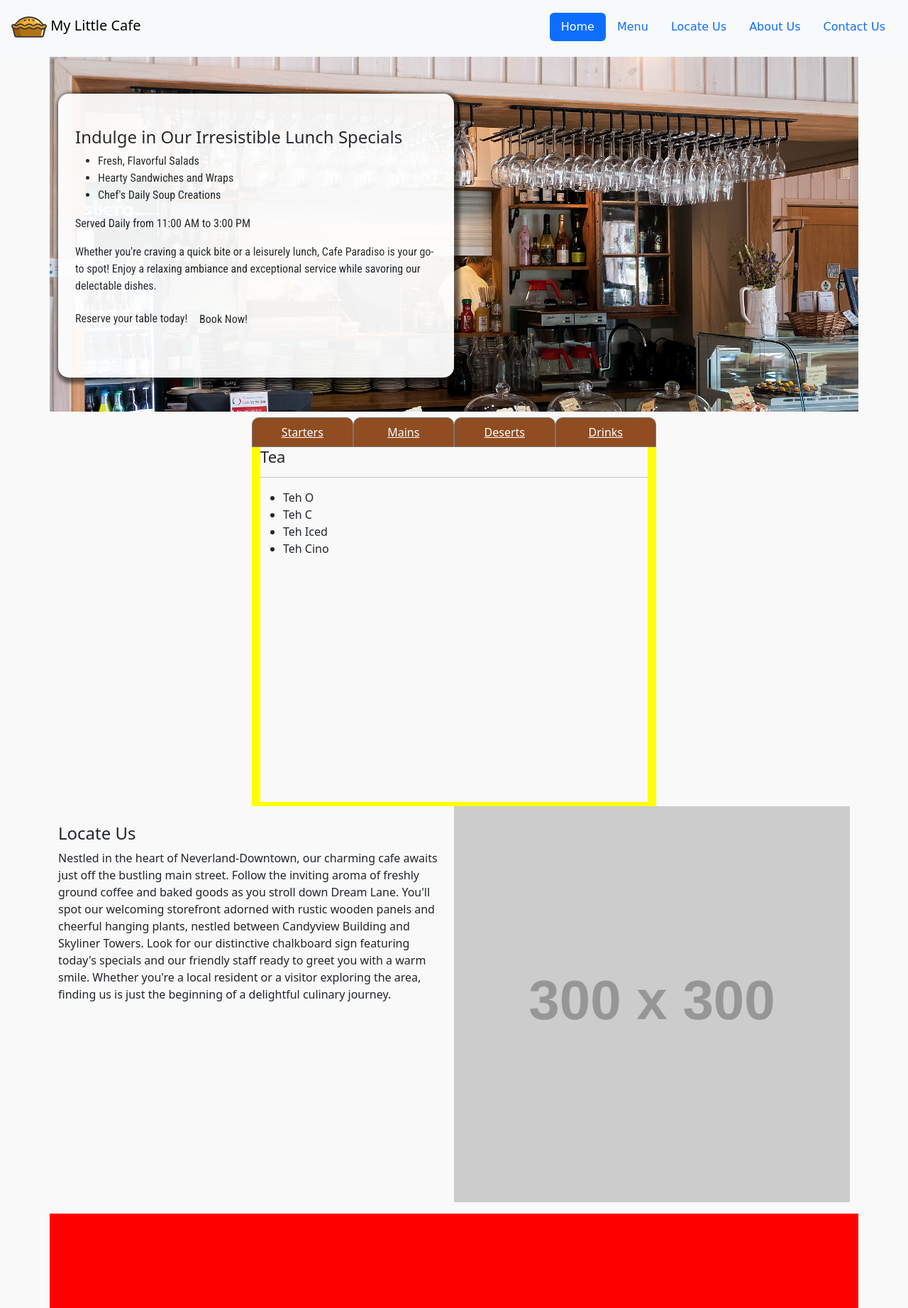
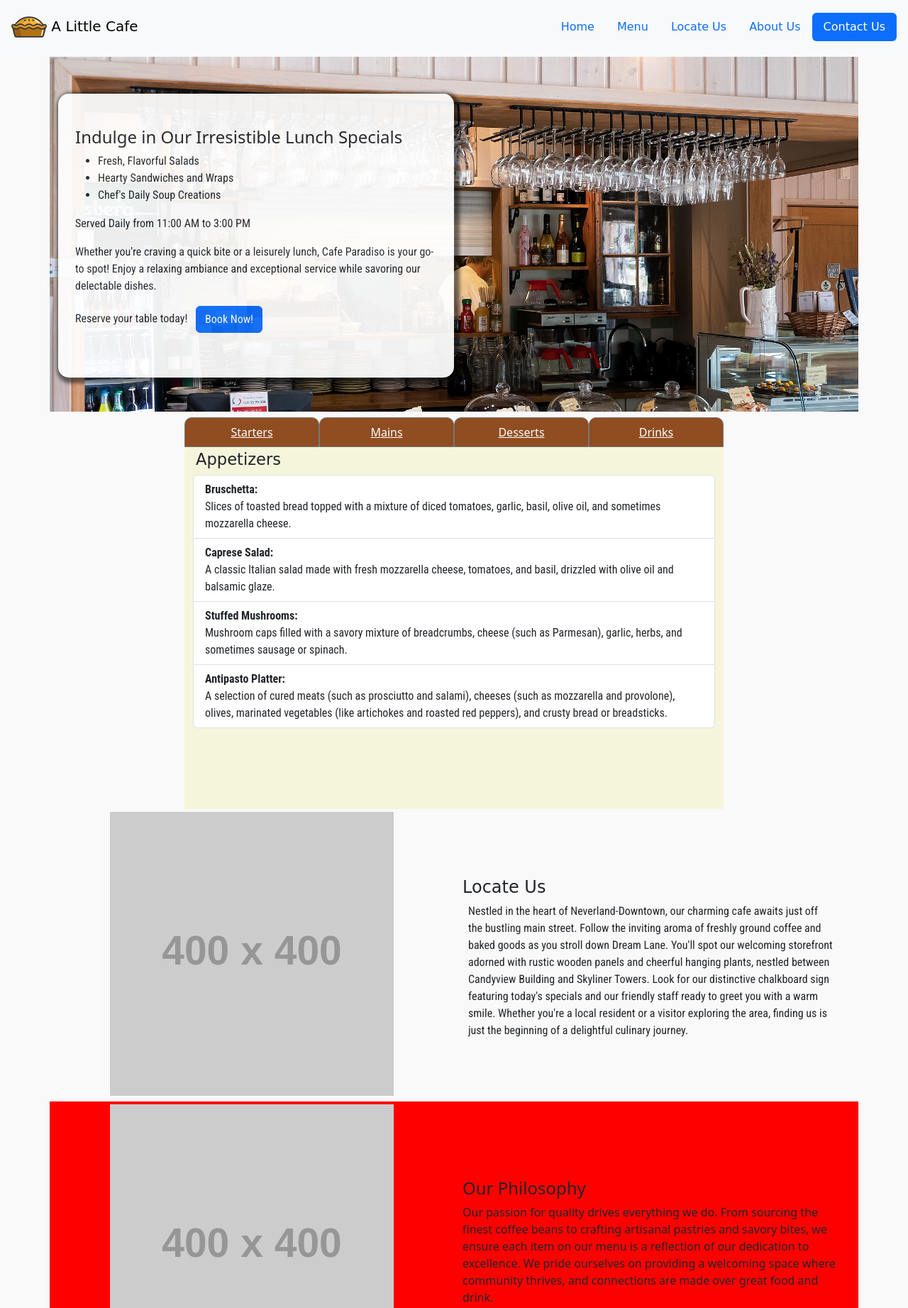
Before and after one commit to h-lim-hl/FS_UXUI_Project_Haris, a plain HTML site: page index.html in a window 1280 px wide. Shown: the top 1843 px of the page at 71% size. Drawn offline with nearby package versions, Linux system fonts and the light colour scheme; placeholder pictures from the web are drawn by us; a web font is replaced by a local one.

Commit message:
pre-reverse-fix

```diff
--- a/css/index.css
+++ b/css/index.css
@@ -1,5 +1,13 @@
-body {
+html { /* to offset for fixed scrollspy nav */
+    scroll-padding-top: 4rem;
+}
+
+.index-body {
     background-color:  #f9f9f9;
+}
+
+.menu-body {
+    background-color: beige;
 }
 
 .roboto-condensed {
@@ -75,7 +83,7 @@ body {
 
 .white-overlay {
     background-color: White;
-    opacity: 94%;
+    opacity: 93%;
 }
 
 .menu-tab {
@@ -103,14 +111,14 @@ body {
     color:black;
 }
 
-/* @include media-breakpoint-up(sm) {
+@include media-breakpoint-up(sm) {
      body {
-        padding-top: 70px;
+        background-color:red;
      }
 }
 
 @include media-breakpoint-up(md) {
     body {
-       padding-top: 40px;
+       background-color:blue;
     }
-} */
+}
--- a/index.html
+++ b/index.html
@@ -16,15 +16,16 @@
         href="https://fonts.googleapis.com/css2?family=Playwrite+MX:wght@100..400&family=Roboto+Condensed:ital,wght@0,100..900;1,100..900&display=swap"
         rel="stylesheet">
 
-    <title>My Little Cafe</title>
+    <title>A Little Cafe</title>
+    <link rel="icon" type="image/x-icon" href="/images/pie-icon.svg">
 
 </head>
 
-<body>
+<body class="index-body">
     <!-- nav bar -->
     <nav id="navbar-main" class="navbar navbar-light bg-light px-3 fixed-top">
-        <a class="navbar-brand overflow-visible" href="#home"><img src="images/pie-svgrepo-com.svg"
-                alt="My Little Cafe Icon" class="icon-size"> My Little Cafe </a>
+        <a class="navbar-brand overflow-visible playwrite-mx" href="#home"><img src="images/pie-icon.svg"
+                alt="A Little Cafe Icon" class="icon-size"> A Little Cafe </a>
         <ul class="nav nav-pills">
             <li class="nav-item">
                 <a class="nav-link playwrite-mx" href="#home"> Home </a>
@@ -47,7 +48,7 @@
     <div data-bs-spy="scroll" data-bs-target="#navbar-main" data-bs-offset="0" class="scrollspy-main margin-for-navbar"
         tabindex="0">
         <!-- Hero -->
-        <section id="home" class="container-xl cafe-img py-1">
+        <section id="home" class="container-xl cafe-img pt-1 pb-3">
             <div class="col-sm-12 col-lg-6 mt-5 white-overlay rounded-card boxshadow-style">
                 <div class="align-content-center card-content p-4">
                     <h4 class=""> Indulge in Our Irresistible Lunch Specials </h4>
@@ -60,60 +61,90 @@
                     <p class="roboto-condensed"> Whether you're craving a quick bite or a leisurely lunch, Cafe Paradiso
                         is your go-to spot! Enjoy a relaxing ambiance and exceptional service while savoring our
                         delectable dishes. </p>
-                    <p class="roboto-condensed"> Reserve your table today! <button type="button" class="btn"> Book Now!
+                    <p class="roboto-condensed"> Reserve your table today! <button type="button"
+                            class="btn btn-primary ms-2"> Book Now!
                         </button> </p>
                 </div>
             </div>
         </section>
-    </div>
         <!-- Menu -->
-    <section id = "menu" class = "container">
+        <section id="menu" class="container">
             <div class="row">
-            <div class="col-12 col-md-6 offset-md-3 text-center">
+                <div class="offset-1 col-10 col-md-8 offset-md-2 text-center">
                     <div class="row mt-2">
-                    <div class="col p-2 menu-tab borderstyle"> <a class = "menu-tab-hlink" target = "menu-iframe" href="about:blank"> Starters </a> </div>
-                    <div class="col p-2 menu-tab borderstyle"> <a class = "menu-tab-hlink" target = "menu-iframe" href="mains.html"> Mains </a> </div>
-                    <div class="col p-2 menu-tab borderstyle"> <a class = "menu-tab-hlink" target = "menu-iframe" href="about:blank"> Deserts </a> </div>
-                    <div class="col p-2 menu-tab borderstyle"> <a class = "menu-tab-hlink" target = "menu-iframe" href="drinks.html"> Drinks </a> </div>
+                        <div class="col p-2 menu-tab borderstyle"> <a class="menu-tab-hlink" target="menu-iframe"
+                                href="starters.html"> Starters </a> </div>
+                        <div class="col p-2 menu-tab borderstyle"> <a class="menu-tab-hlink" target="menu-iframe"
+                                href="mains.html"> Mains </a> </div>
+                        <div class="col p-2 menu-tab borderstyle"> <a class="menu-tab-hlink" target="menu-iframe"
+                                href="desserts.html"> Desserts </a> </div>
+                        <div class="col p-2 menu-tab borderstyle"> <a class="menu-tab-hlink" target="menu-iframe"
+                                href="drinks.html"> Drinks </a> </div>
                     </div>
                 </div>
-            <div class="col-12 col-md-6 offset-md-3" style="background-color: yellow;">
-                    <iframe name = "menu-iframe" src = "drinks.html" height = 500px width = "100%"></iframe>
+                <div class="offset-1 col-10 col-md-8 offset-md-2 pt-1 menu-body">
+                    <iframe name="menu-iframe" src="starters.html" height=500px width="100%"></iframe>
                 </div>
             </div>
         </section>
         <!-- Location -->
-    <section id = "location">
+        <!-- ##### to change to normal flex image ##### -->
+        <section id="location">
             <div class="container">
-            <div class="clearfix">
-                <img src="https://placehold.co/300x300/png" class="col-sm-12 col-md-6 float-md-end mb-3 ms-md-3"
-                    alt="My Little Cafe is located in Neverland">
-
-                <h4 class="pt-4"> Locate Us </h4>
-                <p>
-                    Nestled in the heart of Neverland-Downtown, our charming cafe awaits just off the bustling main street.
-                    Follow the inviting aroma of freshly ground coffee and baked goods as you stroll down Dream Lane.
-                    You'll spot our welcoming storefront adorned with rustic wooden panels and cheerful hanging plants,
-                    nestled between Candyview Building and Skyliner Towers. Look for our distinctive chalkboard sign
-                    featuring today's specials and our friendly staff ready to greet you with a warm smile. Whether
-                    you're a local resident or a visitor exploring the area, finding us is just the beginning of a
+                <div class="row">
+                    <div class="col-12 col-md-6 pt-1 pb-2 text-center">
+                        <img src="https://placehold.co/400x400/png" class="img-fluid"
+                            alt="A Little Cafe is located in Neverland">
+                    </div>
+                    <div class="col-12 col-md-6 align-content-center">
+                        <h4 class="pt-4 playwrite-mx"> Locate Us </h4>
+                        <p class="ps-2 pe-4 roboto-condensed">
+                            Nestled in the heart of Neverland-Downtown, our charming cafe awaits just off the bustling
+                            main
+                            street.
+                            Follow the inviting aroma of freshly ground coffee and baked goods as you stroll down Dream
+                            Lane.
+                            You'll spot our welcoming storefront adorned with rustic wooden panels and cheerful hanging
+                            plants,
+                            nestled between Candyview Building and Skyliner Towers. Look for our distinctive chalkboard
+                            sign
+                            featuring today's specials and our friendly staff ready to greet you with a warm smile.
+                            Whether
+                            you're a local resident or a visitor exploring the area, finding us is just the beginning of
+                            a
                             delightful culinary journey.
                         </p>
                     </div>
                 </div>
+            </div>
         </section>
         <!-- About Us -->
-    <section id = "about">
-        <div class="container" style = "min-height: 400px; background-color: red;">
+        <section id="about">
+            <div class="container" style="min-height: 400px; background-color: red;">
+                <div class="row">
+                    <div class="col-12 col-md-6 pt-1 pb-2 text-center">
+                        <img src="https://placehold.co/400x400/png" class="img-fluid" alt="Happy Cafe">
+                    </div>
+                    <div class="col-12 col-md-6 align-content-center">
+                        <h4> Our Philosophy </h4>
+                        <p>
+                            Our passion for quality drives everything we do. From sourcing the finest
+                            coffee beans to crafting artisanal pastries and savory bites, we ensure each
+                            item on our menu is a reflection of our dedication to excellence. We pride
+                            ourselves on providing a welcoming space where community thrives, and
+                            connections are made over great food and drink.
+                        </p>
+                    </div>
+                </div>
+            </div>
+        </section>
+        <!-- Contact Us-->
+        <section id="contact">
+            <div class="container" style="min-height: 400px; background-color: hotpink;">
 
             </div>
         </section>
-    <!-- Contact Us-->
-    <section id = "contact">
-        <div class="container" style = "min-height: 400px; background-color: hotpink;">
-
     </div>
-    </section>
     <!-- Footer -->
     <!--  JS -->
     <script src="https://cdn.jsdelivr.net/npm/bootstrap@5.3.3/dist/js/bootstrap.bundle.min.js"
@@ -123,3 +154,6 @@
 </body>
 
 </html>
+
+
+<!-- row flex-column0reserve flex-md-row -->
--- /dev/null
+++ b/starters.html
@@ -0,0 +1,29 @@
+<!DOCTYPE html>
+<html lang="en">
+<head>
+    <meta charset="UTF-8">
+    <meta name="viewport" content="width=device-width, initial-scale=1.0">
+<!-- CSS -->
+    <link href="https://cdn.jsdelivr.net/npm/bootstrap@5.3.3/dist/css/bootstrap.min.css" rel="stylesheet"
+        integrity="sha384-QWTKZyjpPEjISv5WaRU9OFeRpok6YctnYmDr5pNlyT2bRjXh0JMhjY6hW+ALEwIH" crossorigin="anonymous">
+    <link href="css/index.css" rel="stylesheet">
+
+    <title> Appetizers </title>
+</head>
+<body class = "menu-body">
+    <h4 class = "ms-1 playwrite-mx"> Appetizers </h4>
+    <ul class="list-group">
+        <li class="list-group-item roboto-condensed"><b>Bruschetta:</b><br> Slices of toasted bread topped with a mixture of diced tomatoes, garlic, basil, olive oil, and sometimes mozzarella cheese.</li>
+        <li class="list-group-item roboto-condensed"><b>Caprese Salad:</b><br> A classic Italian salad made with fresh mozzarella cheese, tomatoes, and basil, drizzled with olive oil and balsamic glaze.</li>
+        <li class="list-group-item roboto-condensed"><b>Stuffed Mushrooms:</b><br> Mushroom caps filled with a savory mixture of breadcrumbs, cheese (such as Parmesan), garlic, herbs, and sometimes sausage or spinach.</li>
+        <li class="list-group-item roboto-condensed"><b>Antipasto Platter:</b><br> A selection of cured meats (such as prosciutto and salami), cheeses (such as mozzarella and provolone), olives, marinated vegetables (like artichokes and roasted red peppers), and crusty bread or breadsticks.</li>
+    </ul>
+</body>
+<footer>
+    <!-- JS -->
+    <script src="https://cdn.jsdelivr.net/npm/bootstrap@5.3.3/dist/js/bootstrap.bundle.min.js"
+        integrity="sha384-YvpcrYf0tY3lHB60NNkmXc5s9fDVZLESaAA55NDzOxhy9GkcIdslK1eN7N6jIeHz"
+        crossorigin="anonymous">
+    </script>
+</footer>
+</html>
```
Also changed, not shown: desserts.html (added, +29 -0 lines), drinks.html (+7 -8 lines), mains.html (+7 -7 lines), images/pie-icon.svg (renamed from images/pie-svgrepo-com.svg), notes.txt (added). Lines whose indentation alone changed are shown as unchanged.
